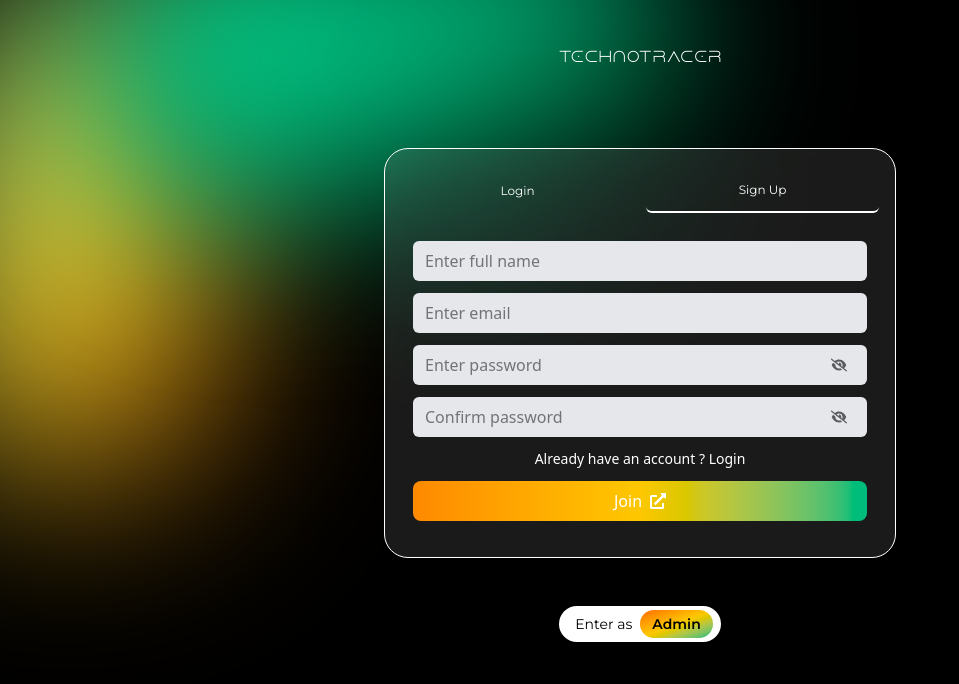
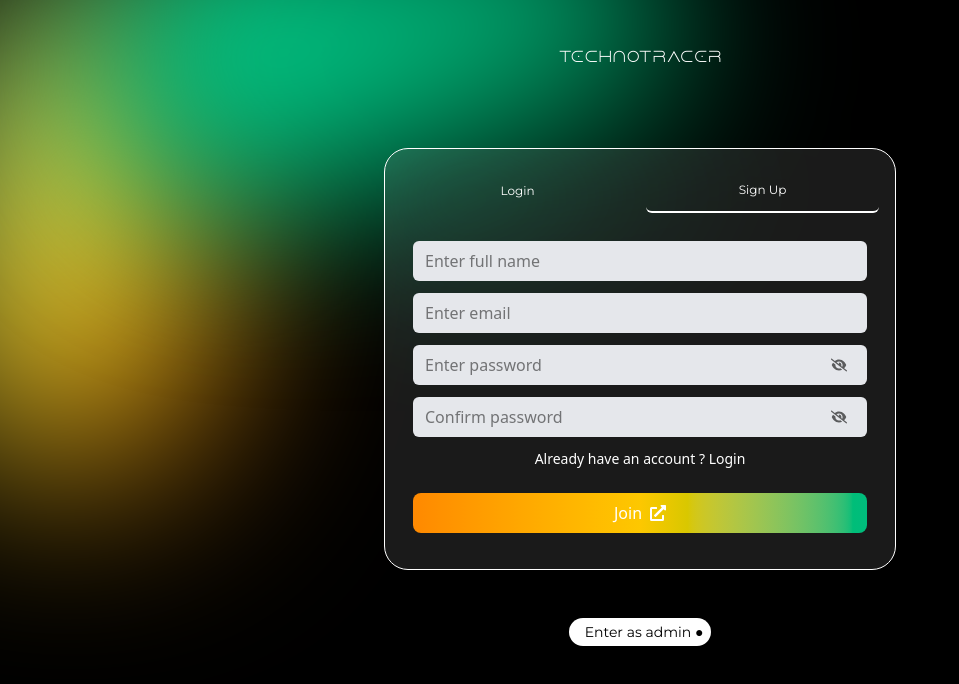
Before and after one commit to isudiptodas/TechnoTracer, a React (Vite) app in the folder frontend/: page /auth in a window 1280 px wide. Both pictures are taken after a click on the element "Sign Up". Shown: the top 684 px of the page, without its empty margins (0-959 px from the left). Built offline with nearby package versions, Linux system fonts and the light colour scheme; what tailwindcss-motion would draw is missing.

Commit message:
updated admin login button design

```diff
--- a/frontend/src/pages/Auth.jsx
+++ b/frontend/src/pages/Auth.jsx
@@ -79,7 +79,7 @@ function Auth() {
               <span onClick={() => setVisible(!visible)} className="absolute top-1/2 -translate-y-1/2 right-5 opacity-60 cursor-pointer">{visible ? <FaEye /> : <FaEyeSlash />}</span>
             </div>
             <p onClick={() => setOption('signup')} className="text-white w-full text-center text-[10px] lg:text-sm cursor-pointer">Don't have an account ? <Link>Create one</Link></p>
-            <p onClick={login} className="w-full py-2 text-center rounded-md lg:rounded-lg bg-gradient-to-r from-orange-400 via-yellow-400 to-emerald-500 text-white cursor-pointer hover:opacity-75 duration-200 ease-in-out active:scale-95 flex justify-center items-center gap-2">Enter <IoEnterOutline /></p>
+            <p onClick={login} className="w-full py-2 text-center mt-3 rounded-md lg:rounded-lg bg-gradient-to-r from-orange-400 via-yellow-400 to-emerald-500 text-white cursor-pointer hover:opacity-75 duration-200 ease-in-out active:scale-95 flex justify-center items-center gap-2">Enter <IoEnterOutline /></p>
           </div>
 
           <div className={`${option === 'signup' ? "block" : "hidden"} w-full rounded-md px-3 h-auto py-4 flex flex-col justify-start items-center gap-3`}>
@@ -94,12 +94,12 @@ function Auth() {
               <span onClick={() => setVisible(!visible)} className="absolute top-1/2 -translate-y-1/2 right-5 opacity-60 cursor-pointer">{visible ? <FaEye /> : <FaEyeSlash />}</span>
             </div>
             <p onClick={() => setOption('login')} className="text-white w-full text-center text-[10px] lg:text-sm cursor-pointer">Already have an account ? <Link>Login</Link></p>
-            <p onClick={register} className="w-full py-2 text-center rounded-md lg:rounded-lg bg-gradient-to-r from-orange-400 via-yellow-400 to-emerald-500 text-white cursor-pointer hover:opacity-75 duration-200 ease-in-out active:scale-95 flex justify-center items-center gap-2">Join <FaExternalLinkAlt /></p>
+            <p onClick={register} className="w-full py-2 text-center mt-3 rounded-md lg:rounded-lg bg-gradient-to-r from-orange-400 via-yellow-400 to-emerald-500 text-white cursor-pointer hover:opacity-75 duration-200 ease-in-out active:scale-95 flex justify-center items-center gap-2">Join <FaExternalLinkAlt /></p>
           </div>
         </div>
 
         <div className="w-full py-2 flex justify-center items-center mt-10 md:w-[60%] lg:w-[40%]">
-          <p className="w-auto text-center pl-4 pr-2 py-1 text-[12px] md:text-sm rounded-full font-Montserrat bg-white text-black flex justify-center items-center gap-2 duration-200 ease-in-out">Enter as <Link to='/admin/auth' className="px-3 font-semibold cursor-pointer hover:opacity-70 duration-200 ease-in-out py-2 md:py-1 rounded-full bg-gradient-to-br from-orange-500 via-yellow-400 to-emerald-500">Admin</Link></p>
+          <Link to='/admin/auth' className="w-auto text-center pl-4 pr-2 py-1 text-[12px] md:text-sm rounded-full font-Montserrat bg-white text-black flex justify-center items-center gap-2 duration-200 ease-in-out">Enter as admin ●</Link>
         </div>
 
       </div>
```
